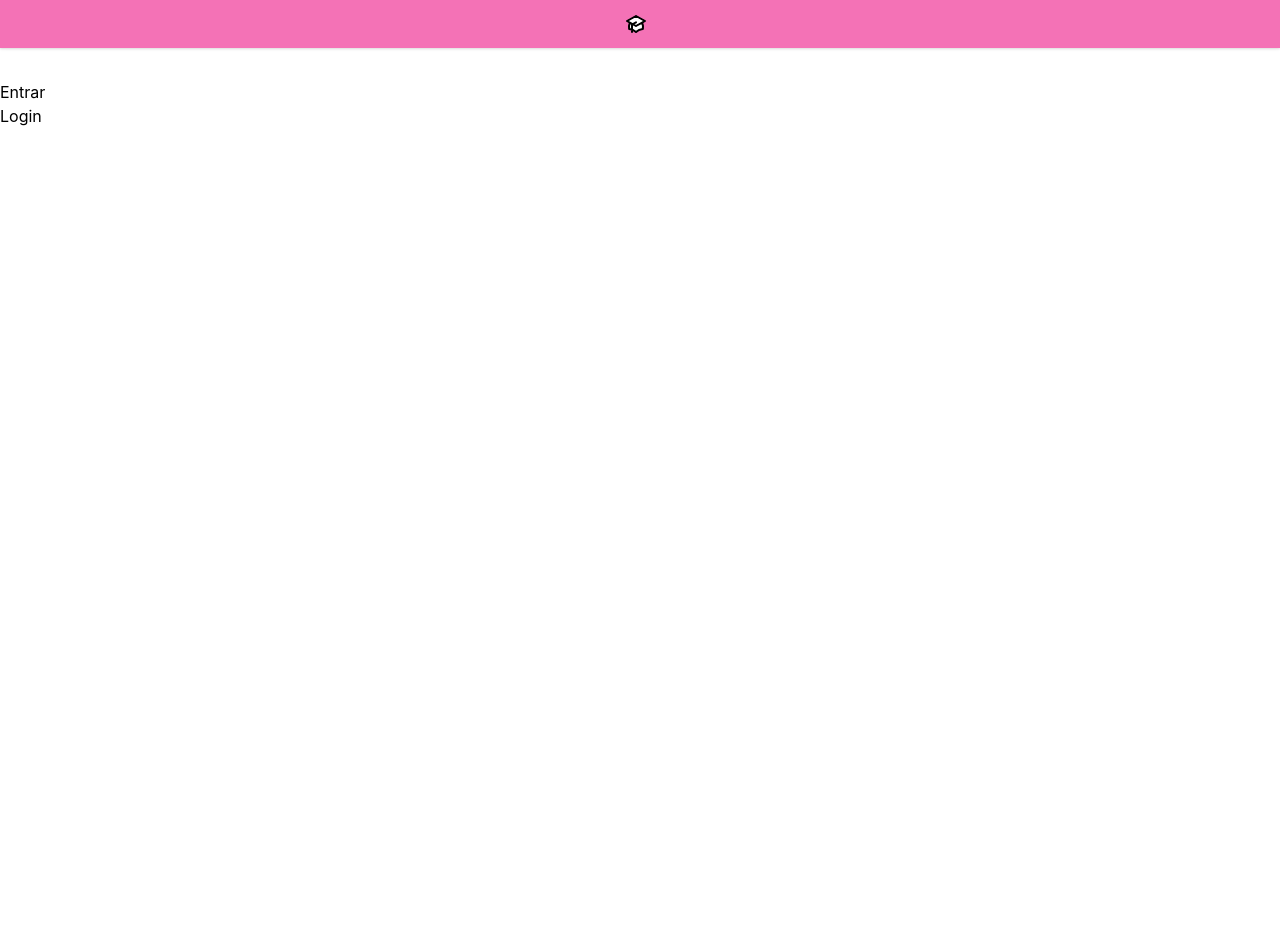
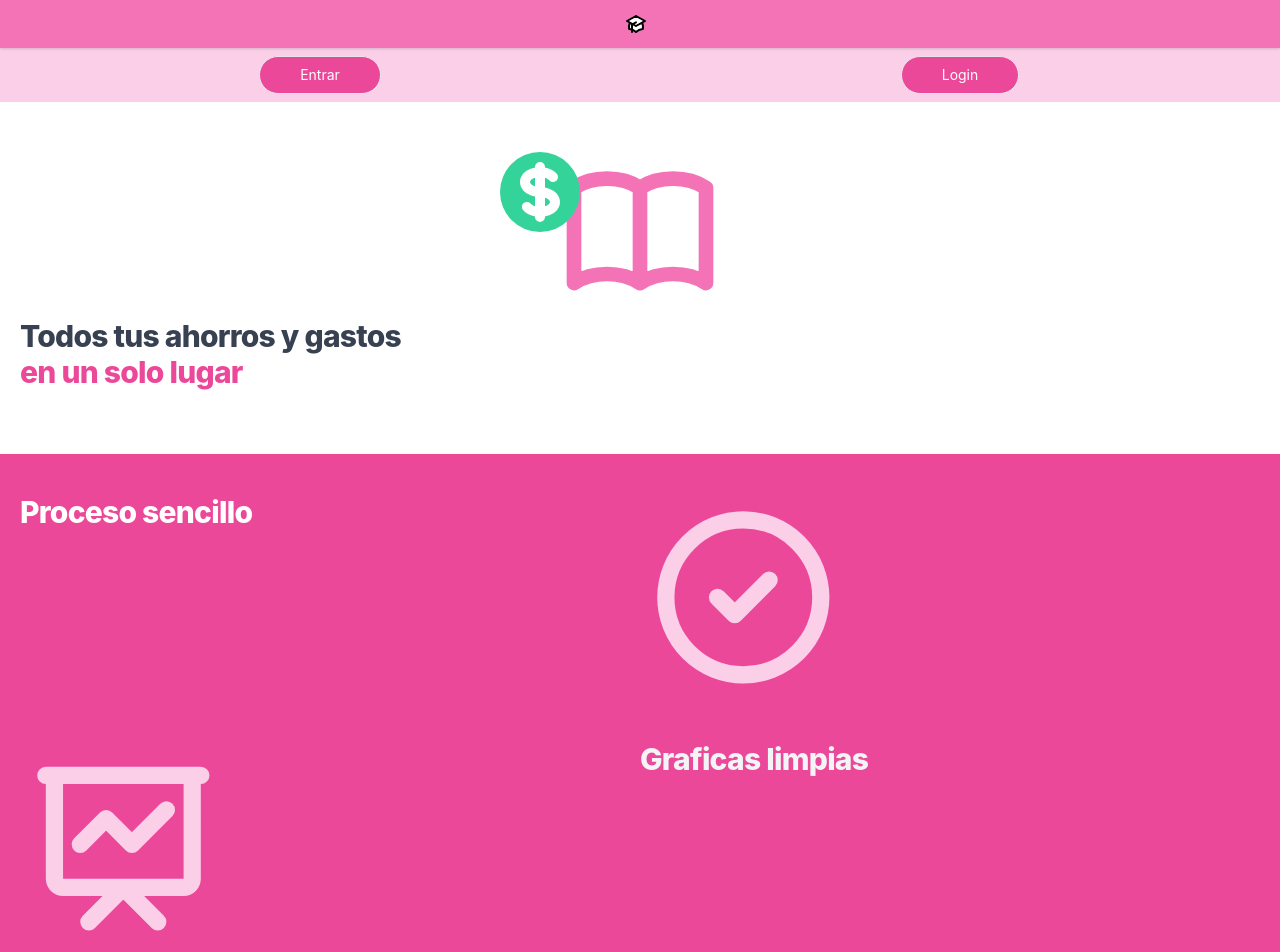
Before and after one commit to rigobertoalag/ahorros-ds, a React (Create React App) app: page / in a window 1280 px wide. Shown: the top 952 px of the page. Before the commit the page ends 800 px from the top, so only its background shows below. Built offline with nearby package versions, Linux system fonts and the light colour scheme; the HTML template or start-up script is replaced by a standard one.

Commit message:
Finish with styles edit in homepage

```diff
--- a/src/pages/HomePage.js
+++ b/src/pages/HomePage.js
@@ -1,12 +1,51 @@
 import React from 'react'
 import { Link } from 'react-router-dom'
 
-export default function HomePage(){
-    return(
-        <div className="mt-20">
-            <Link to="/home">Entrar</Link>
-            <br></br>
-            <Link to="/login">Login</Link>
+import { BookOpenIcon, CheckCircleIcon, PresentationChartLineIcon, ClipboardListIcon } from '@heroicons/react/outline'
+import { CurrencyDollarIcon, SearchCircleIcon } from '@heroicons/react/solid'
+
+export default function HomePage() {
+    return (
+        <div>
+            <div className="sticky  mt-12">
+                <div className="grid grid-cols-2 w-full justify-items-center bg-pink-200">
+                    <Link to="/home" className="bg-pink-500 hover:bg-pink-600 text-white text-sm px-10 py-2 border rounded-full my-2">Entrar</Link>
+                    <Link to="/login" className="bg-pink-500 hover:bg-pink-600 text-white text-sm px-10 py-2 border rounded-full my-2">Login</Link>
+                </div>
+            </div>
+            <div className="mt-10 mx-5">
+                <div className="relative text-center grid justify-items-center">
+                    <BookOpenIcon className="w-44 text-pink-400" />
+                    <div className="absolute">
+                        <CurrencyDollarIcon className="w-1/3 text-green-400 " />
+                    </div>
+                </div>
+                <h2 className="text-3xl font-extrabold tracking-tight text-gray-700">
+                    <span className="block">Todos tus ahorros y gastos</span>
+                    <span className="block text-pink-500">en un solo lugar</span>
+                </h2>
+            </div>
+            <div className="bg-pink-500 mt-16">
+                <h2 className="text-3xl font-extrabold tracking-tight text-gray-700 py-5 px-5 grid grid-cols-2">
+                    <span className="block text-white my-5">Proceso sencillo </span>
+                    <CheckCircleIcon className="w-1/3 text-pink-200 my-5" />
+                    <PresentationChartLineIcon className="w-1/3 text-pink-200 my-5" />
+                    <span className="block text-gray-100 my-5">Graficas limpias</span>
+                    <span className="block text-pink-800 my-5">Cuentas claras</span>
+                    <ClipboardListIcon className="w-1/3 text-pink-200 my-5" />
+                </h2>
+            </div>
+
+            <div className="bg-white mt-16">
+                <div className="grid grid-cols-1 justify-items-center">
+                    <SearchCircleIcon className="w-1/3 text-pink-500" />
+                    <span className="block my-5 font-extrabold text-3xl tracking-tight py-5 px-5 text-center text-gray-700">¡Entra a conocer todo lo que puedes ahorrar!</span>
+                </div>
+                <h2 className="text-3xl tracking-tight text-gray-700 py-5 px-5 grid grid-cols-2">
+                    <span className="block my-5 font-extrabold">Tour Rapido</span>
+                    <Link to='/home' className="bg-pink-500 hover:bg-pink-600 text-white text-2xl py-2 mx-5 my-2 border rounded-full font-semibold text-center">Entrar</Link>
+                </h2>
+            </div>
         </div>
     )
 }
```
